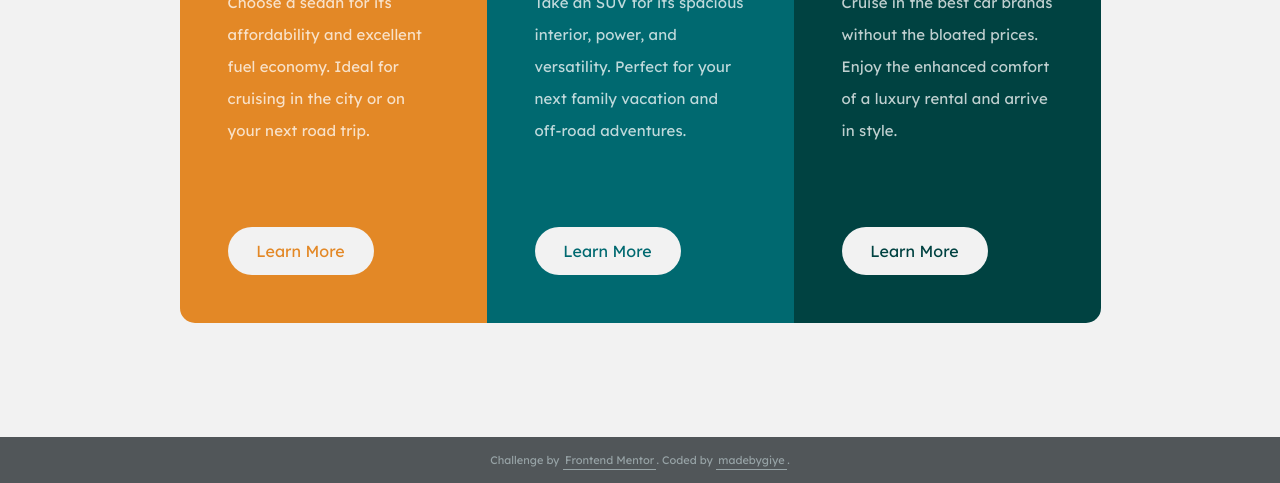
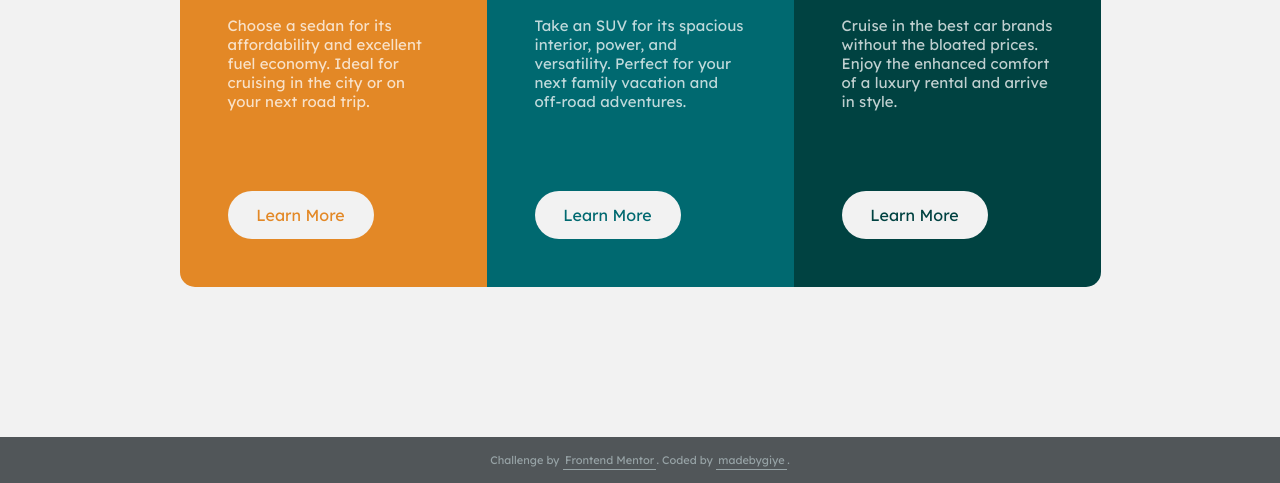
Before and after one commit to Onengiye/psychic-doodle, a plain HTML site: page index.html in a window 1280 px wide. Shown: the part 363-846 px from the top of the page. Drawn offline with Linux system fonts and the light colour scheme.

Commit message:
Modified  Car profile height and line spacing

```diff
--- a/styles/style.css
+++ b/styles/style.css
@@ -52,7 +52,7 @@ p {
   letter-spacing: 0.1px;
   font-size: 0.9375rem;
   font-weight: 400;
-  line-height: 2rem;
+  /* line-height: 2rem; */
   color: var(--font-color-p);
 }
 
@@ -133,7 +133,7 @@ p {
   }
   .profile-container {
     display: grid;
-    max-height: 500px;
+    max-height: 442px;
     grid-template-columns: repeat(3, 307px);
   }
 
```
